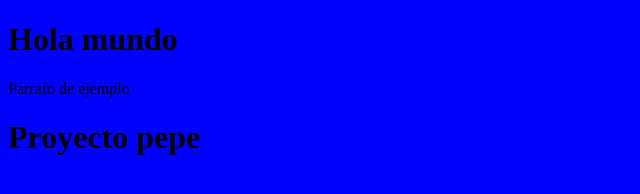
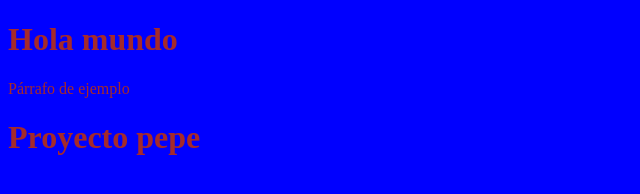
Before and after one commit to Jucas22/Git, a plain HTML site: page index.html in a window 1280 px wide. Shown: the whole page, without its empty margins (0-640 px from the left). Drawn offline with Linux system fonts and the light colour scheme.

Commit message:
:i negrita y color rojo

```diff
--- a/css/estilos.css
+++ b/css/estilos.css
@@ -2,4 +2,6 @@
 
 body{
     background-color: blue;
+    font-weight: blod;
+    color: brown;
 }
```
